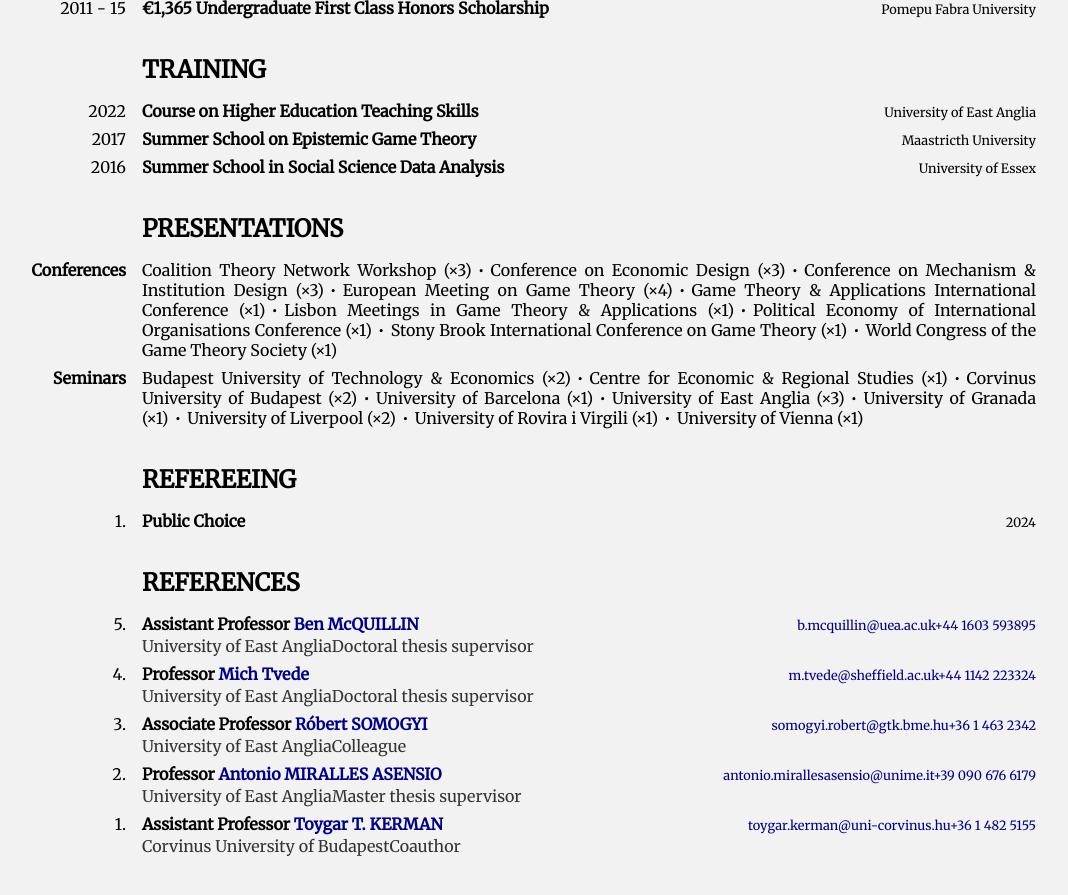
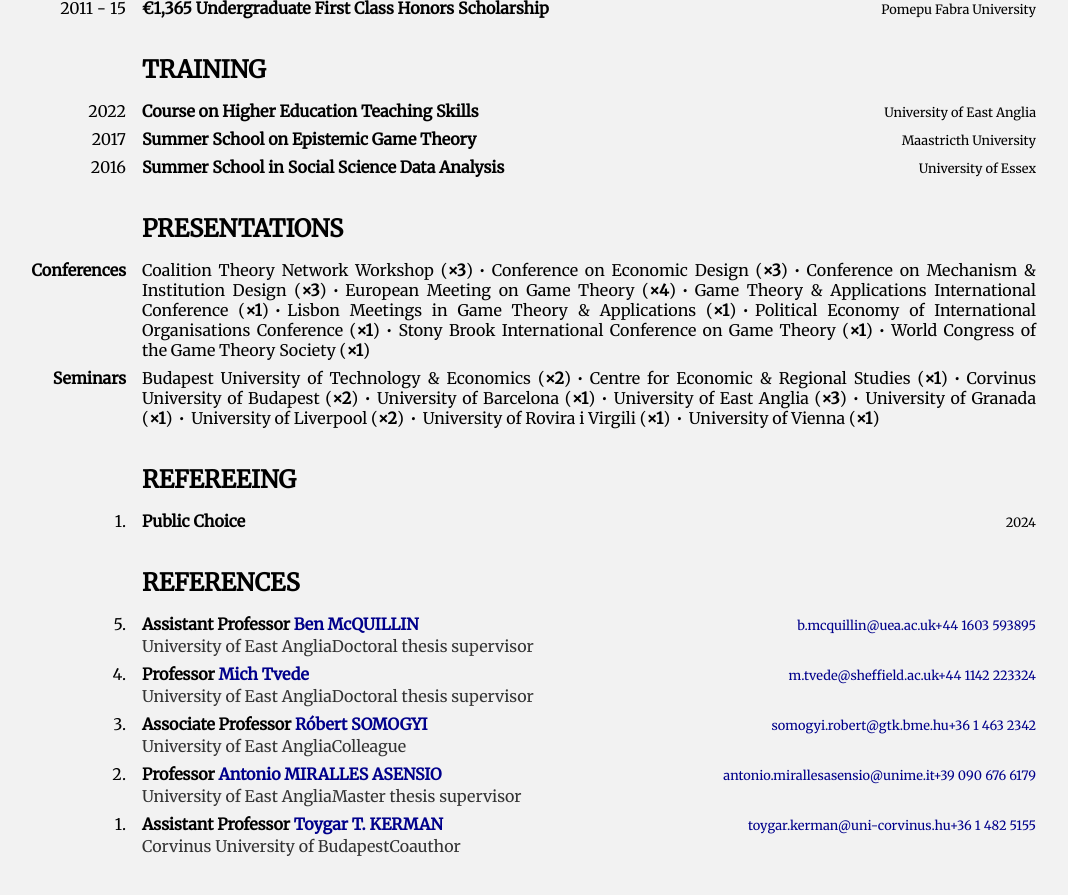
Before and after one commit to HectorHermidaRivera/hectorhermidarivera.github.io, a Jekyll site: the page built from index.md, in a window 1280 px wide and 900 px high, scrolled down 2135 px. Shown: the top 895 px of the window, without its empty margins (94-1162 px from the left). Built offline with Jekyll 4.4.1, drawn with Linux system fonts in a browser that asks for light colours; a style sheet for code colours, icons or effects is not loaded.

Commit message:
Update index.md

```diff
--- a/index.md
+++ b/index.md
@@ -295,10 +295,10 @@ title: Home
 
 <div class="two-column">
   <div class="label"><b>Conferences</b></div>
-  <div class="value">Coalition Theory Network Workshop (×3)<span class="bullet"></span>Conference on Economic Design (×3)<span class="bullet"></span>Conference on Mechanism & Institution Design (×3)<span class="bullet"></span>European Meeting on Game Theory (×4)<span class="bullet"></span>Game Theory & Applications International Conference (×1)<span class="bullet"></span>Lisbon Meetings in Game Theory & Applications (×1)<span class="bullet"></span>Political Economy of International Organisations Conference (×1)<span class="bullet"></span>Stony Brook International Conference on Game Theory (×1)<span class="bullet"></span>World Congress of the Game Theory Society (×1)</div>
+  <div class="value">Coalition Theory Network Workshop (<b>×3</b>)<span class="bullet"></span>Conference on Economic Design (<b>×3</b>)<span class="bullet"></span>Conference on Mechanism & Institution Design (<b>×3</b>)<span class="bullet"></span>European Meeting on Game Theory (<b>×4</b>)<span class="bullet"></span>Game Theory & Applications International Conference (<b>×1</b>)<span class="bullet"></span>Lisbon Meetings in Game Theory & Applications (<b>×1</b>)<span class="bullet"></span>Political Economy of International Organisations Conference (<b>×1</b>)<span class="bullet"></span>Stony Brook International Conference on Game Theory (<b>×1</b>)<span class="bullet"></span>World Congress of the Game Theory Society (<b>×1</b>)</div>
 
   <div class="label"><b>Seminars</b></div>
-  <div class="value">Budapest University of Technology & Economics (×2)<span class="bullet"></span>Centre for Economic & Regional Studies (×1)<span class="bullet"></span>Corvinus University of Budapest (×2)<span class="bullet"></span>University of Barcelona (×1)<span class="bullet"></span>University of East Anglia (×3)<span class="bullet"></span>University of Granada (×1)<span class="bullet"></span>University of Liverpool (×2)<span class="bullet"></span>University of Rovira i Virgili (×1)<span class="bullet"></span>University of Vienna (×1)</div>
+  <div class="value">Budapest University of Technology & Economics (<b>×2</b>)<span class="bullet"></span>Centre for Economic & Regional Studies (<b>×1</b>)<span class="bullet"></span>Corvinus University of Budapest (<b>×2</b>)<span class="bullet"></span>University of Barcelona (<b>×1</b>)<span class="bullet"></span>University of East Anglia (<b>×3</b>)<span class="bullet"></span>University of Granada (<b>×1</b>)<span class="bullet"></span>University of Liverpool (<b>×2</b>)<span class="bullet"></span>University of Rovira i Virgili (<b>×1</b>)<span class="bullet"></span>University of Vienna (<b>×1</b>)</div>
 </div>
 
 ## Refereeing
```
